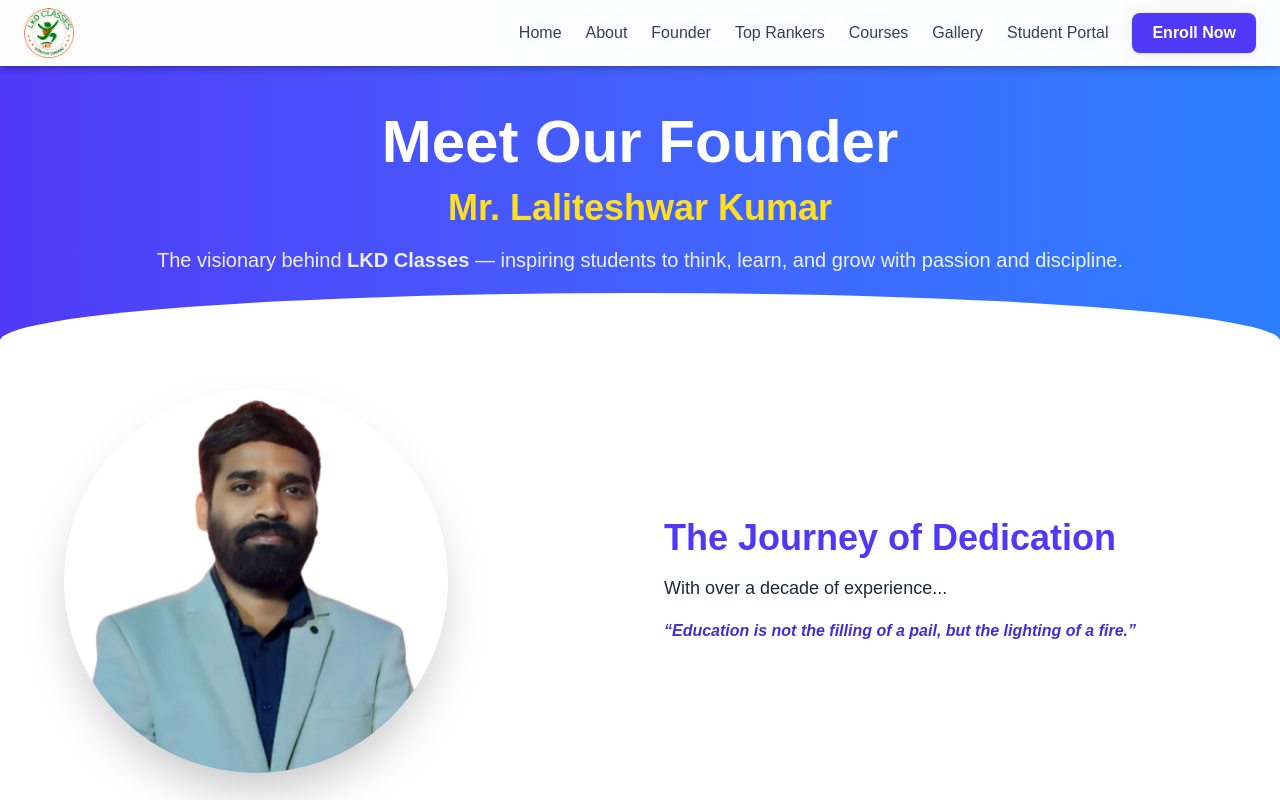
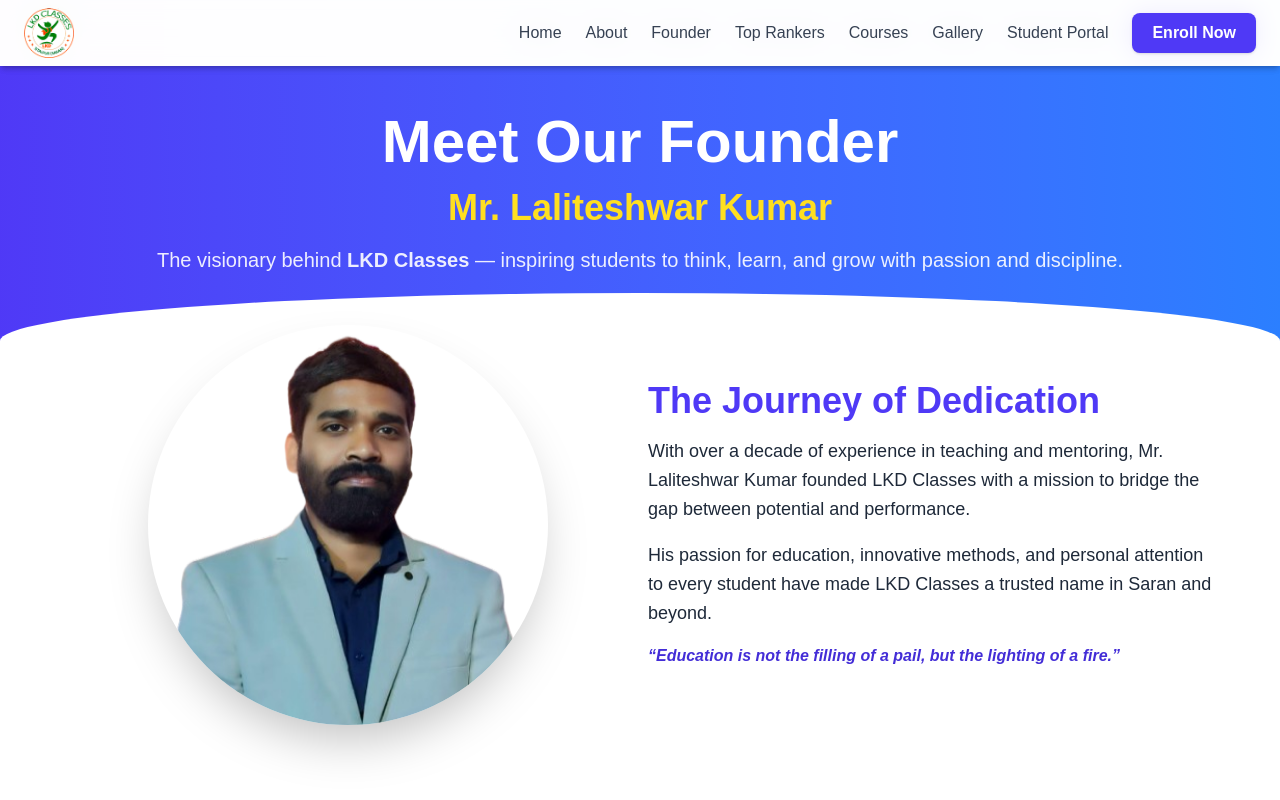
Before and after one commit to Bihari22/lkdclasses, a Next.js app in the folder frontend/: page /founder in a window 1280 px wide. Shown: the top 800 px of the page. Built offline with nearby package versions, Linux system fonts and the light colour scheme.

Commit message:
Quick deploy fix

```diff
--- a/frontend/src/app/founder/page.tsx
+++ b/frontend/src/app/founder/page.tsx
@@ -67,35 +67,41 @@
       </section>
 
       {/* Founder Info */}
-     <section className="pb-20 bg-white text-gray-800 px-6 md:px-12">
-  <div className="max-w-6xl mx-auto grid md:grid-cols-2 gap-12 items-center text-center md:text-left">
-    {/* Left: Image */}
-    <div className="flex justify-center md:justify-start">
-      <div className="relative w-56 h-56 sm:w-72 sm:h-72 md:w-96 md:h-96">
+      <section
+        ref={infoRef}
+        className="pb-20 bg-white text-gray-800 px-6 md:px-12 text-center md:text-left -mt-16"
+      >
+        <div className="max-w-6xl mx-auto grid md:grid-cols-2 gap-4 items-center">
+          <div>
             <Image
               src="/images/founder.png"
               alt="Founder"
-          fill
-          className="rounded-full shadow-2xl object-cover hover:scale-105 transition-transform duration-500"
+              width={400}
+              height={400}
+              className="rounded-full shadow-2xl object-cover mx-auto hover:scale-105 transition-transform duration-500"
             />
           </div>
-    </div>
-
-    {/* Right: Text */}
           <div>
             <h2 className="text-3xl md:text-4xl font-bold text-indigo-600 mb-4">
               The Journey of Dedication
             </h2>
             <p className="text-lg leading-relaxed mb-4">
-        With over a decade of experience...
+              With over a decade of experience in teaching and mentoring, Mr.
+              Laliteshwar Kumar founded LKD Classes with a mission to bridge the
+              gap between potential and performance.
+            </p>
+            <p className="text-lg leading-relaxed mb-4">
+              His passion for education, innovative methods, and personal
+              attention to every student have made LKD Classes a trusted name in
+              Saran and beyond.
             </p>
             <p className="font-semibold text-indigo-700 italic">
-        “Education is not the filling of a pail, but the lighting of a fire.”
+              “Education is not the filling of a pail, but the lighting of a
+              fire.”
             </p>
           </div>
         </div>
       </section>
-
 
       {/* Achievements & Stats */}
       <section
--- a/frontend/src/app/head.tsx
+++ /dev/null
@@ -1,23 +0,0 @@
-export default function Head() {
-  return (
-    <>
-      {/* Page Title */}
-      <title>LKD Classes | 6th–12th Coaching</title>
-
-      {/* Meta Description */}
-      <meta
-        name="description"
-        content="Achieve Excellence with LKD Classes – Science, Math, English & more for 6th to 12th students."
-      />
-
-      {/* Favicon */}
-      <link rel="icon" href="/logo.png" type="image/png" />
-
-      {/* Responsive Meta */}
-      <meta name="viewport" content="width=device-width, initial-scale=1" />
-
-      {/* Optional: Theme color for browsers */}
-      <meta name="theme-color" content="#4f46e5" />
-    </>
-  );
-}
--- a/frontend/src/app/layout.tsx
+++ b/frontend/src/app/layout.tsx
@@ -1,15 +1,22 @@
-"use client";
-
+// app/layout.tsx
 import { AnimatePresence, motion } from "framer-motion";
 import { usePathname } from "next/navigation";
 import Navbar from "../components/Navbar";
 import { Toaster } from "react-hot-toast";
 import "../styles/globals.css";
 
+
+export const metadata = {
+  title: "LKD Classes | Learn with Excellence",
+  description: "LKD Classes — inspiring education for every student.",
+  icons: {
+    icon: "/logo.png",
+  },
+};
+
 export default function RootLayout({ children }: { children: React.ReactNode }) {
   const pathname = usePathname();
-const hideNavbar = pathname.startsWith("/student-portal") || pathname.startsWith("/admin");
-
+  const hideNavbar = pathname.startsWith("/student-portal") || pathname.startsWith("/admin");
 
   return (
     <html lang="en">
```
Lines whose indentation alone changed are shown as unchanged.
